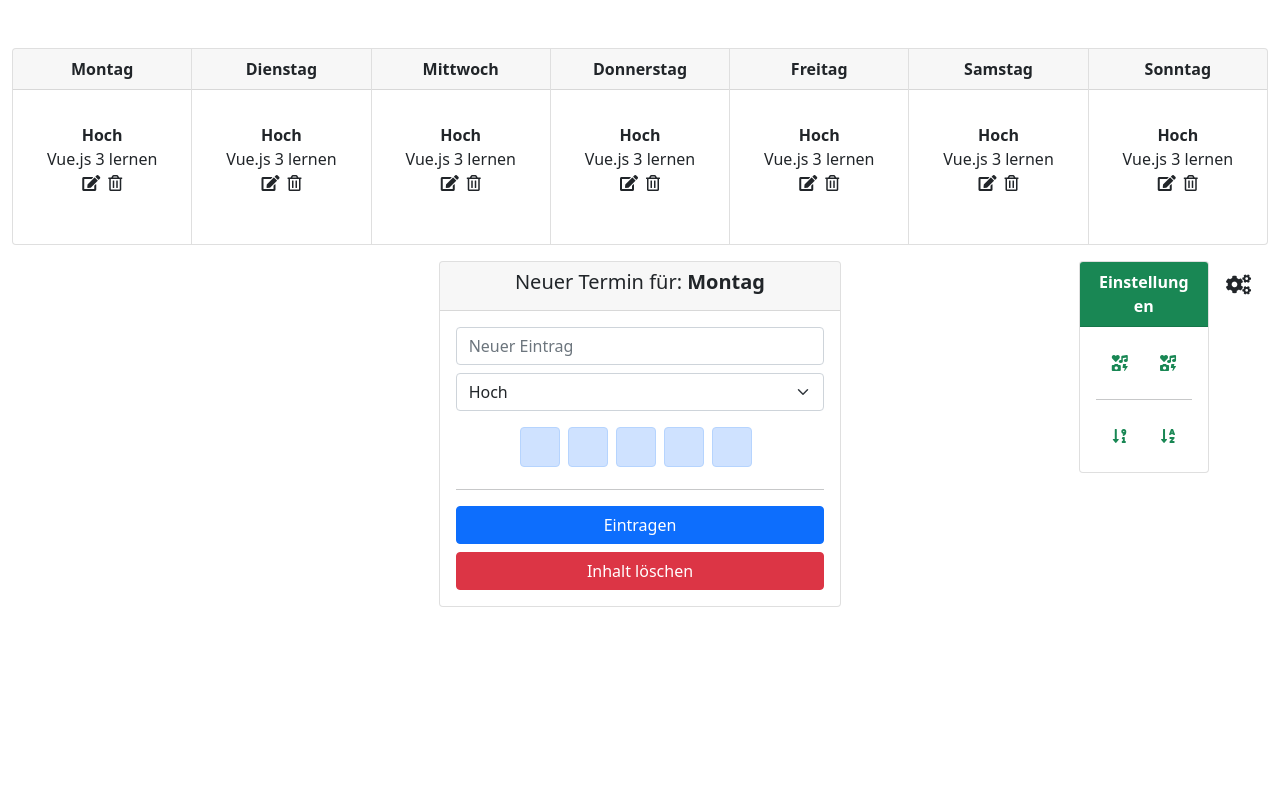
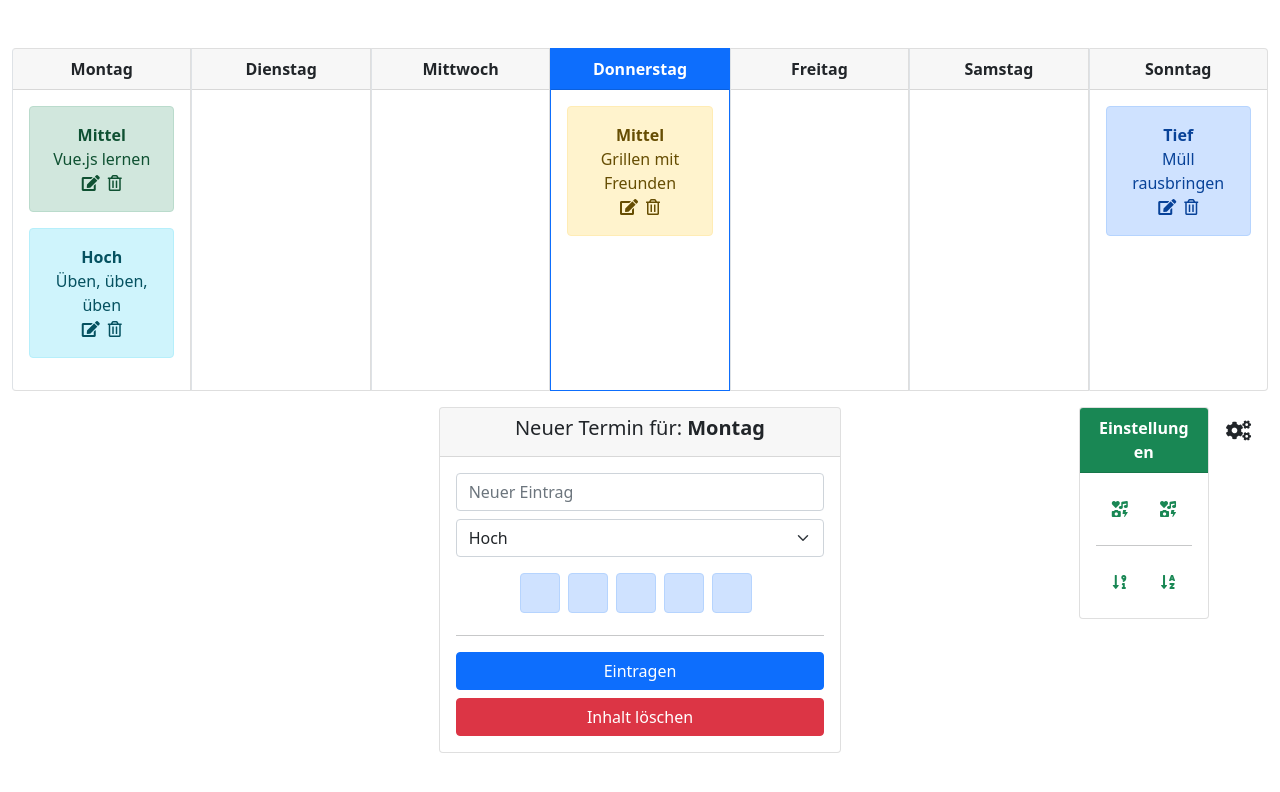
Before and after one commit to iagnes/terminkalender_vue, a Vue app: page / in a window 1280 px wide. Shown: the top 792 px of the page. Built offline with nearby package versions, Linux system fonts and the light colour scheme.

Commit message:
activeDay function and upgraded style

```diff
--- a/src/components/CalendarDay.vue
+++ b/src/components/CalendarDay.vue
@@ -1,16 +1,25 @@
 <template>
-  <div class="card">
-    <div class="card-header text-center" role="button">
-      <strong>{{day.fullName}}</strong>
+  <div class="card border-start" :class="cardClasses">
+    <div
+      class="card-header text-center"
+      :class="cardHeaderClasses"
+      role="button"
+    >
+      <strong>{{ day.fullName }}</strong>
     </div>
     <div class="card-body">
-      <CalendarEvent />
+      <CalendarEvent
+        v-for="event in day.events"
+        :key="event.title"
+        :event="event"
+      />
     </div>
   </div>
 </template>
 
 <script>
 import CalendarEvent from "./CalendarEvent";
+import Store from "../store.js";
 export default {
   name: "CalendarDay",
   components: {
@@ -22,20 +31,32 @@
       required: true,
       // Bei primitiven Datentypen: default: 100
       // Bei nicht-primitiven Datentypen:
-      default: function() {
+      default: function () {
         return {
           id: -1,
           fullName: "Fehlender Wochentag",
           events: [],
         };
       },
-      validator: function(value) {
+      validator: function (value) {
         if (Object.keys(value).includes("id")) {
           return true;
         }
       },
     },
   },
+  computed: {
+    cardClasses() {
+      return this.day.id === Store.getters.activeDay().id
+        ? ["border-primary"]
+        : null;
+    },
+    cardHeaderClasses() {
+       return this.day.id === Store.getters.activeDay().id
+        ? ["bg-primary", "text-white"]
+        : null;
+    }
+  },
 };
 </script>
 
--- a/src/components/CalendarEvent.vue
+++ b/src/components/CalendarEvent.vue
@@ -1,11 +1,11 @@
 <template>
   <div id="calendar-event">
-                    <div class="alert text-center">
+    <div class="alert text-center" :class="alertColor">
       <div>
-                        <strong>Hoch</strong>
+        <strong>{{ priorityDisplayName }}</strong>
       </div>
 
-                      <div>Vue.js 3 lernen</div>
+      <div>{{ event.title }}</div>
 
       <div>
         <i class="fas fa-edit me-2" role="button"></i>
@@ -18,6 +18,25 @@
 <script>
 export default {
   name: "CalendarEvent",
+  props: {
+    event: Object,
+  },
+  computed: {
+    priorityDisplayName() {
+      switch (this.event.priority) {
+        case 1:
+          return "Tief";
+        case 0:
+          return "Mittel";
+        case -1:
+          return "Hoch";
+      }
+      return "Unbekannte Priorität";
+    },
+    alertColor() {
+      return "alert-" + this.event.color;
+    },
+  },
 };
 </script>
 
--- a/src/store.js
+++ b/src/store.js
@@ -5,7 +5,9 @@
     calendarWeekData,
 });
 
-const getters = {};
+const getters = {
+    activeDay: () => state.calendarWeekData.find((day) => day.active),
+};
 
 const mutations = {};
 
```
Lines whose indentation alone changed are shown as unchanged.
